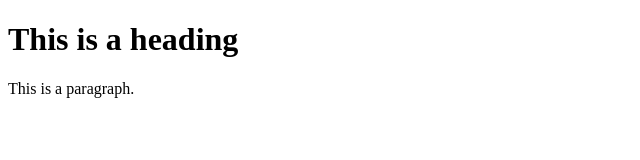
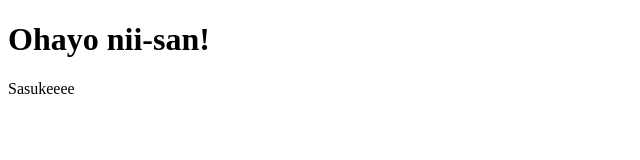
Before and after one commit to kisvilmos27/weebsite, a plain HTML site: page index.html in a window 1280 px wide. Shown: the whole page, without its empty margins (0-640 px from the left). Drawn offline with Linux system fonts and the light colour scheme.

Commit message:
Update index.html

```diff
--- a/index.html
+++ b/index.html
@@ -3,8 +3,8 @@
 <title>HTML Tutorial</title>
 <body>
 
-<h1>This is a heading</h1>
-<p>This is a paragraph.</p>
-
+<h1>Ohayo nii-san!</h1>
+<p>Sasukeeee</p>
+<img scr = "img.png">
 </body>
 </html>
```
